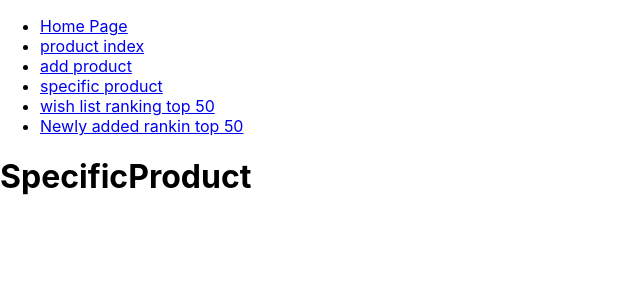
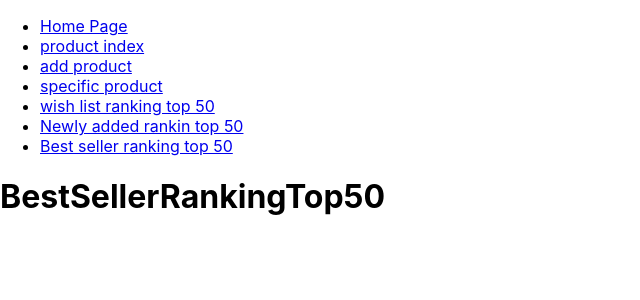
Before and after one commit to XX989tmx/amazon_clone_clientside, a React (Create React App) app: page /product/bestseller/1 in a window 1280 px wide. Shown: the top 300 px of the page, without its empty margins (0-640 px from the left). Built offline with nearby package versions, Linux system fonts and the light colour scheme.

Commit message:
adds best seller ranking js

```diff
--- a/src/App.js
+++ b/src/App.js
@@ -13,6 +13,7 @@ import NewProduct from "./products/pages/NewProduct";
 import SpecificProduct from "./products/pages/SpecificProduct";
 import WishlistrankingTop50 from "./products/pages/WishlistrankingTop50";
 import NewlyAddedRankingTop50 from "./products/pages/NewlyAddedRankingTop50";
+import BestSellerRankingTop50 from "./products/pages/BestSellerRankingTop50";
 
 function App() {
   let routes;
@@ -60,23 +61,26 @@ function App() {
 
        */}
       {/* home */}
-      <Route path="/home">
+      <Route path="/home" exact>
         <Home />
       </Route>
       {/* product */}
-      <Route path="/product/new">
+      <Route path="/product/new" exact>
         <NewProduct />
       </Route>
-      <Route path="/product/productIndex/:category">
+      <Route path="/product/productIndex/:category" exact>
         <ProductIndex />
       </Route>
-      <Route path="/product/wishlistRanking/:category">
+      <Route path="/product/wishlistRanking/:category" exact>
         <WishlistrankingTop50 />
       </Route>
-      <Route path="/product/newlyAdded/:category">
+      <Route path="/product/newlyAdded/:category" exact>
         <NewlyAddedRankingTop50 />
       </Route>
-      <Route path="/product/:productId">
+      <Route path="/product/bestseller/:category" exact>
+        <BestSellerRankingTop50 />
+      </Route>
+      <Route path="/product/:productId" exact>
         <SpecificProduct />
       </Route>
     </Switch>
@@ -113,6 +117,11 @@ function App() {
                   Newly added rankin top 50
                 </Link>
               </li>
+              <li>
+                <Link to={"/product/bestseller/:category"}>
+                  Best seller ranking top 50
+                </Link>
+              </li>
             </ul>
           </nav>
         </div>
--- /dev/null
+++ b/src/products/pages/BestSellerRankingTop50.js
@@ -0,0 +1,11 @@
+import React from 'react';
+
+const BestSellerRankingTop50 = () => {
+    return (
+      <div>
+        <h1>BestSellerRankingTop50</h1>
+      </div>
+    );
+}
+
+export default BestSellerRankingTop50;
```
